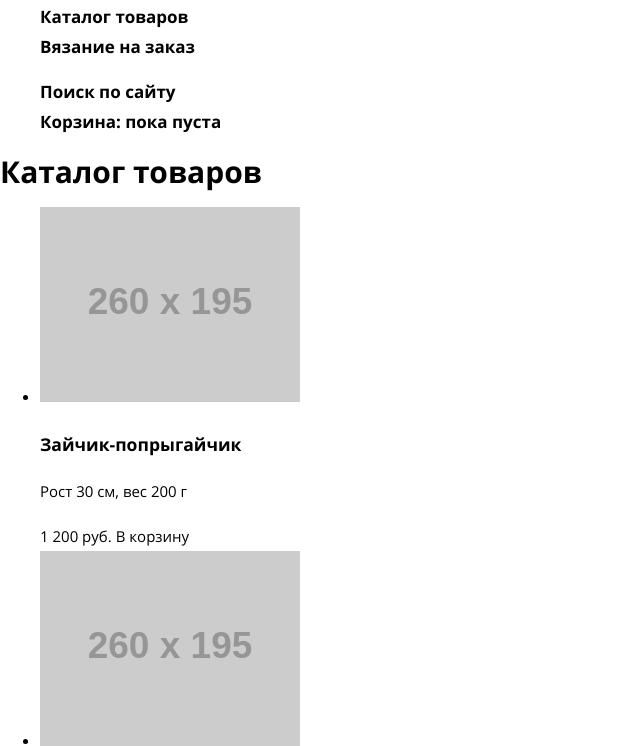
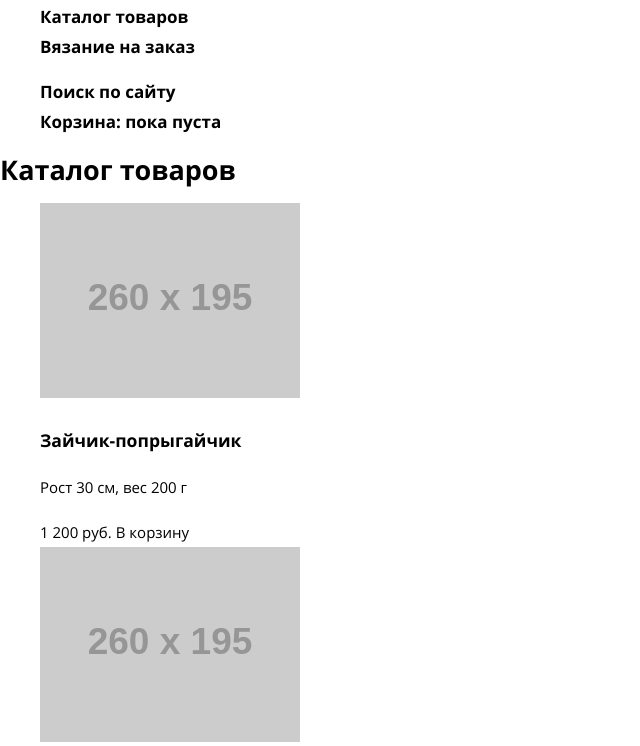
Before and after one commit to Jackree/1030339-mishka-17, a plain HTML site: page source/catalog.html in a window 1280 px wide. Shown: the part 57-803 px from the top of the page, without its empty margins (0-640 px from the left). Drawn offline with nearby package versions, Linux system fonts and the light colour scheme; files that its build step writes are made by us from their sources; placeholder pictures from the web are drawn by us.

Commit message:
Стили заголовков страницы

```diff
--- /dev/null
+++ b/source/sass/blocks/catalog.scss
@@ -0,0 +1,3 @@
+.catalog__list {
+  list-style: none;
+}
--- /dev/null
+++ b/source/sass/blocks/main-title.scss
@@ -0,0 +1,5 @@
+.main-title {
+  font-weight: bold;
+  font-size: 27px;
+  line-height: 30px;
+}
--- a/source/sass/style.scss
+++ b/source/sass/style.scss
@@ -4,10 +4,13 @@
 @import "mixins.scss";
 @import "global.scss";
 @import "blocks/button.scss";
+@import "blocks/main-title.scss";
 @import "blocks/site-list.scss";
 @import "blocks/user-list.scss";
 @import "blocks/promo.scss";
 @import "blocks/best-product.scss";
 @import "blocks/about-us.scss";
 @import "blocks/social.scss";
-@import "blocks/copyright.scss"
+@import "blocks/copyright.scss";
+@import "blocks/catalog.scss";
+@import "blocks/product.scss";
```
Also changed, not shown: source/sass/blocks/product.scss (added).
